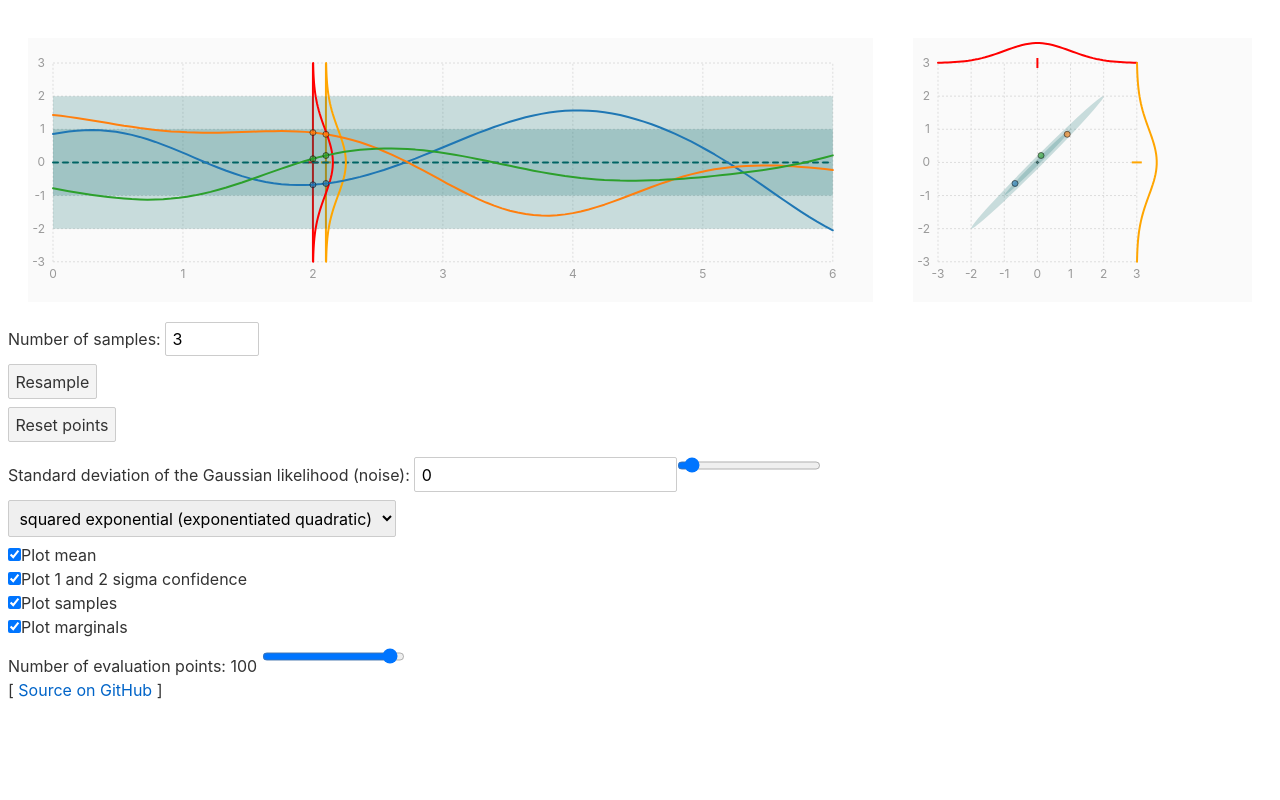
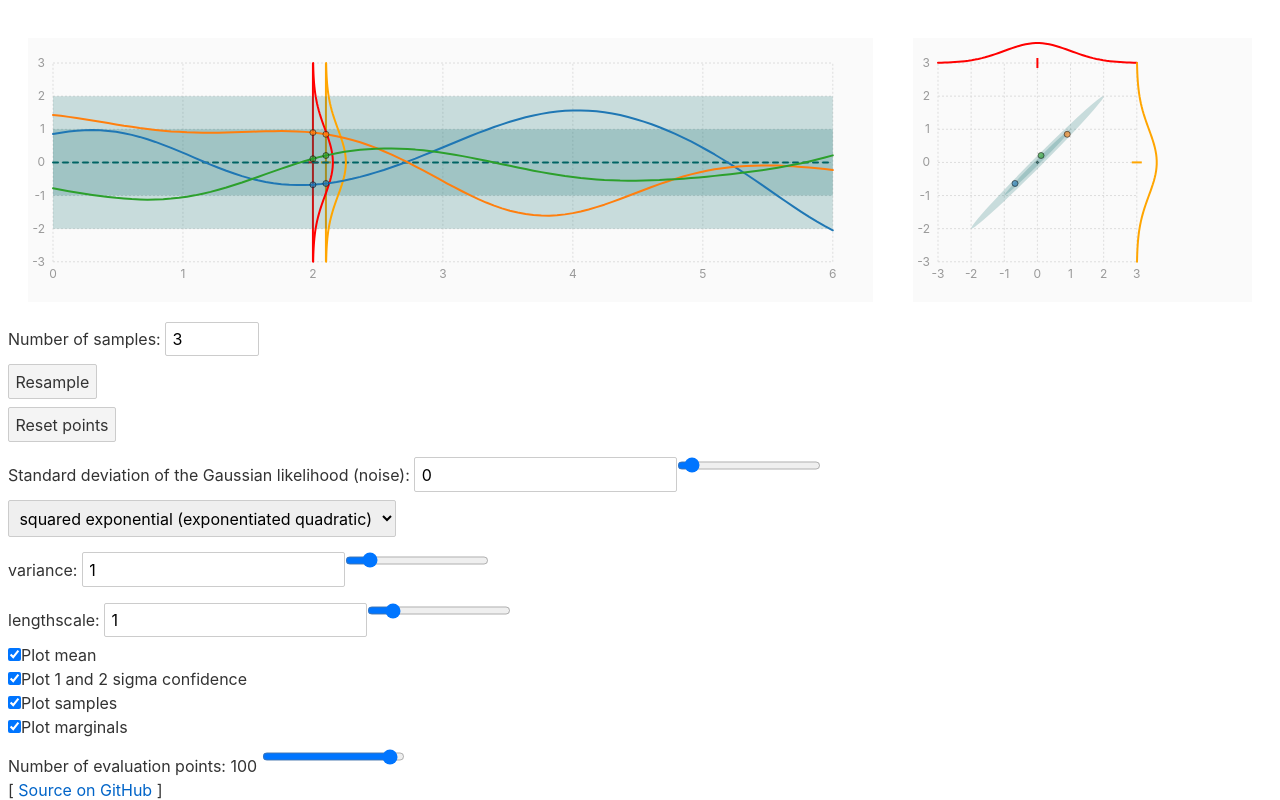
Before and after one commit to st--/interactive-gp-visualization, a Svelte app: page / in a window 1280 px wide. Shown: the part 411-1211 px from the top of the page. Before the commit the page ends 1111 px from the top, so only its background shows below. Built offline with nearby package versions, Linux system fonts and the light colour scheme.

Commit message:
make kernel parameters (variance/lengthscale, period etc.) configurable

```diff
--- a/src/App.svelte
+++ b/src/App.svelte
@@ -15,7 +15,6 @@ More features:
 - add two observations when clicking in Covariance plot?
 - select prior mean function (linear, quadratic, sine?)
 - add more kernels (matern32, matern52, ...)
-- make kernel parameters (variance/lengthscale, period etc.) configurable
 - smoothly animated samples (see http://mlss.tuebingen.mpg.de/2013/Hennig_2013_Animating_Samples_from_Gaussian_Distributions.pdf)
 - include log marginal likelihood
 - include 2D visualisation of covariance function (contour plot)
@@ -35,18 +34,24 @@ Future thoughts:
   import ConfigPlot from "./ConfigPlot.svelte";
   import ConfigData from "./ConfigData.svelte";
   import { x1, x2, vs } from "./store.js";
-  import { sqexp, matern12, periodic, white, sumKernel } from "./kernels.js";
+  import {
+    sqexp,
+    makeSqexp,
+    makeMatern12,
+    makePeriodic,
+    makeLinear,
+    white,
+    sumKernel,
+  } from "./kernels.js";
   import { linspace, matrixSqrt, sampleMvn, covEllipse } from "./mymath.js";
   import { getIndicesAndFrac } from "./binarysearch.js";
   import { posterior, prior } from "./gpposterior.js";
 
   let kernelChoices = [
-    {
-      kernel: sqexp,
-      description: "squared exponential (exponentiated quadratic)",
-    },
-    { kernel: matern12, description: "exponential (Matérn 1/2)" },
-    { kernel: periodic, description: "periodic (period=2)" },
+    makeSqexp(),
+    makeMatern12(),
+    makePeriodic(),
+    makeLinear(),
   ];
   let selectedKernel = kernelChoices[0];
 
@@ -62,7 +67,9 @@ Future thoughts:
   $: xs = linspace(0, 6, num_grid);
 
   $: kernelWithJitter = sumKernel([
-    selectedKernel ? selectedKernel.kernel() : sqexp(),
+    selectedKernel
+      ? selectedKernel.kernel(...selectedKernel.parameters.map((p) => p.value))
+      : sqexp(),
     white(1e-6),
   ]);
 
--- a/src/ConfigData.svelte
+++ b/src/ConfigData.svelte
@@ -19,3 +19,19 @@
     </option>
   {/each}
 </select>
+{#each selectedKernel.parameters as parameter}
+  <label>
+    {parameter.name}:
+    <input
+      type="number"
+      bind:value={parameter.value}
+      step={parameter.step}
+    /><input
+      type="range"
+      bind:value={parameter.value}
+      min={parameter.min}
+      max={parameter.max}
+      step={parameter.step}
+    />
+  </label>
+{/each}
--- a/src/kernels.js
+++ b/src/kernels.js
@@ -1,6 +1,21 @@
 // Copyright (c) 2021 ST John
 
 import * as m from "ml-matrix";
+
+const paramVariance = {
+  name: "variance",
+  value: 1.0,
+  min: 0.1,
+  max: 10.0,
+  step: 0.1,
+};
+const paramLengthscale = {
+  name: "lengthscale",
+  value: 1.0,
+  min: 0.1,
+  max: 10.0,
+  step: 0.1,
+};
 
 export function sqexp(variance = 1, lengthscale = 1) {
   const twosqlength = 2 * lengthscale * lengthscale;
@@ -10,10 +25,26 @@ export function sqexp(variance = 1, lengthscale = 1) {
   };
 }
 
+export function makeSqexp() {
+  return {
+    description: "squared exponential (exponentiated quadratic)",
+    parameters: [paramVariance, paramLengthscale],
+    kernel: sqexp,
+  };
+}
+
 export function matern12(variance = 1, lengthscale = 1) {
   return (x1, x2) => {
     const dist = Math.abs(x1 - x2);
     return variance * Math.exp(-dist / lengthscale);
+  };
+}
+
+export function makeMatern12() {
+  return {
+    description: "exponential (Matérn 1/2)",
+    parameters: [paramVariance, paramLengthscale],
+    kernel: matern12,
   };
 }
 
@@ -32,9 +63,42 @@ export function periodic(variance = 1, lengthscale = 1.4, period = 2) {
   };
 }
 
+const paramPeriod = {
+  name: "period",
+  value: 2.0,
+  min: 1.0,
+  max: 5.0,
+  step: 0.1,
+};
+
+export function makePeriodic() {
+  return {
+    description: "periodic",
+    parameters: [paramVariance, paramLengthscale, paramPeriod],
+    kernel: periodic,
+  };
+}
+
+const paramBias = { name: "bias", value: 0.0, min: 0.0, max: 5.0, step: 0.1 };
+const paramCenter = {
+  name: "center",
+  value: 2.0,
+  min: -2.0,
+  max: 8.0,
+  step: 0.1,
+};
+
 export function linear(variance = 1, bias = 0, center = 0) {
   return (x1, x2) => {
     return bias + variance * (x1 - center) * (x2 - center);
+  };
+}
+
+export function makeLinear() {
+  return {
+    description: "linear",
+    parameters: [paramVariance, paramBias, paramCenter],
+    kernel: linear,
   };
 }
 
```
